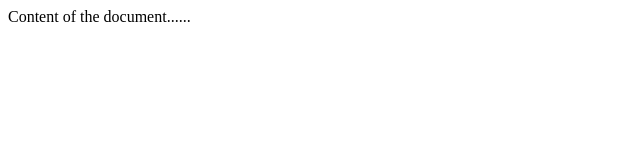
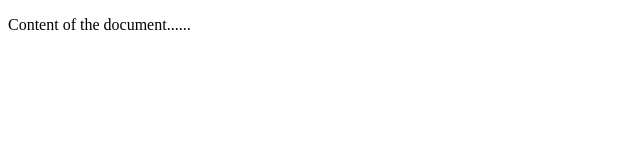
Before and after one commit to gpabloandres/workflow, a plain HTML site: page index.html in a window 1280 px wide. Shown: the whole page, without its empty margins (0-640 px from the left). Drawn offline with Linux system fonts and the light colour scheme.

Commit message:
#1 cambio identación y agrego etiqueta párrafo

```diff
--- a/index.html
+++ b/index.html
@@ -4,9 +4,7 @@
 		<meta charset="UTF-8">
 		<title>Title of the document</title>
 	</head>
-
 	<body>
-Content of the document......
+		<p>Content of the document......<p>
 	</body>
-
 </html>
```
Lines whose indentation alone changed are shown as unchanged.
